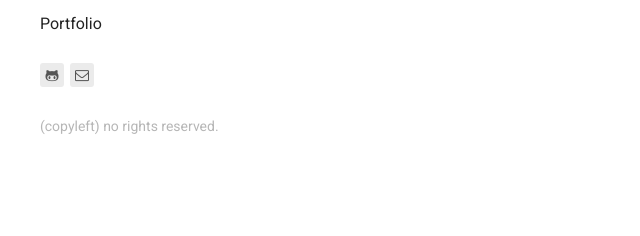
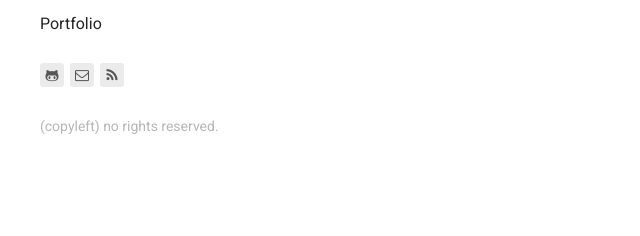
Before and after one commit to hjfitz/hjfitz.github.io, a Gatsby site: page /tags in a window 1280 px wide. Shown: the part 294-530 px from the top of the page, 0-640 px from the left. Built offline with nearby package versions, Linux system fonts and the light colour scheme; Gatsby itself is replaced by a stand-in of ours; some packages are replaced by stand-ins of ours.

Commit message:
added rss

```diff
--- a/gatsby-config.js
+++ b/gatsby-config.js
@@ -31,7 +31,7 @@ module.exports = {
 			github: '@hjfitz',
 			telegram: '#',
 			twitter: '#',
-			rss: '#',
+			rss: '/rss.xml',
 			vk: '#',
 		},
 	},
--- a/src/components/Links/index.jsx
+++ b/src/components/Links/index.jsx
@@ -19,6 +19,15 @@ const Links = props => (
 					<i className="icon-mail" />
 				</a>
 			</li>
+			<li className="links__list-item">
+				<a
+					href={props.data.rss}
+					target="_blank"
+					rel="noopener noreferrer"
+				>
+					<i className="icon-rss" />
+				</a>
+			</li>
 		</ul>
 	</div>
 )
--- a/src/pages/index.jsx
+++ b/src/pages/index.jsx
@@ -44,6 +44,7 @@ export const pageQuery = graphql`
           name
           email
           github
+          rss
         }
       }
     }
```
